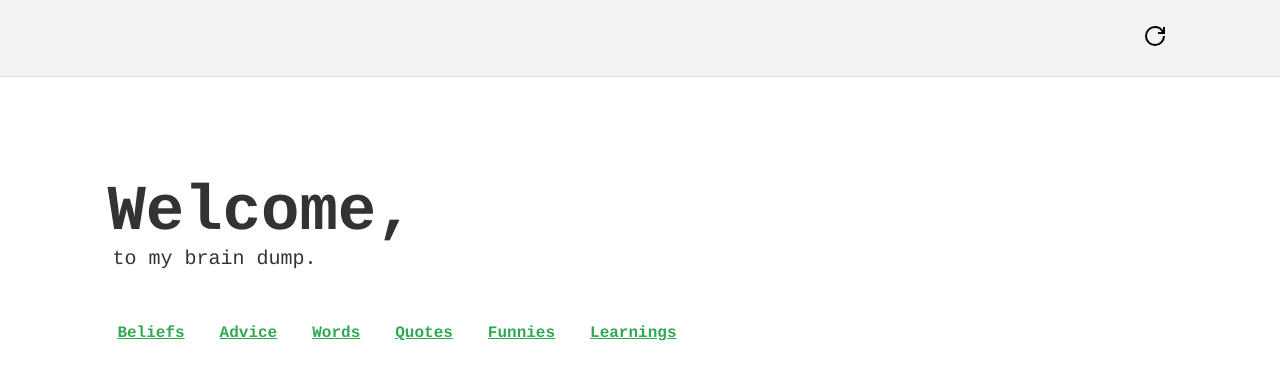
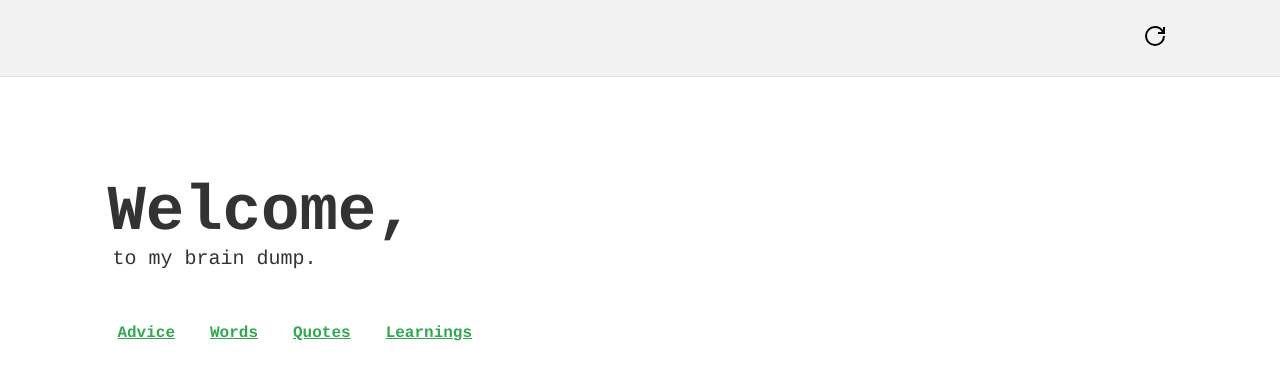
Before and after one commit to lmackenzie94/wikiluke-web, a Gatsby site: page / in a window 1280 px wide. Built offline with nearby package versions, Linux system fonts and the light colour scheme; Gatsby itself is replaced by a stand-in of ours.

Commit message:
hid beliefs and funnies links

```diff
--- a/src/pages/index.js
+++ b/src/pages/index.js
@@ -4,11 +4,11 @@ import SEO from "../components/seo"
 import { Link } from "gatsby"
 
 const navItems = [
-  `Beliefs`,
+  // `Beliefs`,
   `Advice`,
   `Words`,
   `Quotes`,
-  `Funnies`,
+  // `Funnies`,
   `Learnings`,
 ]
 
```
